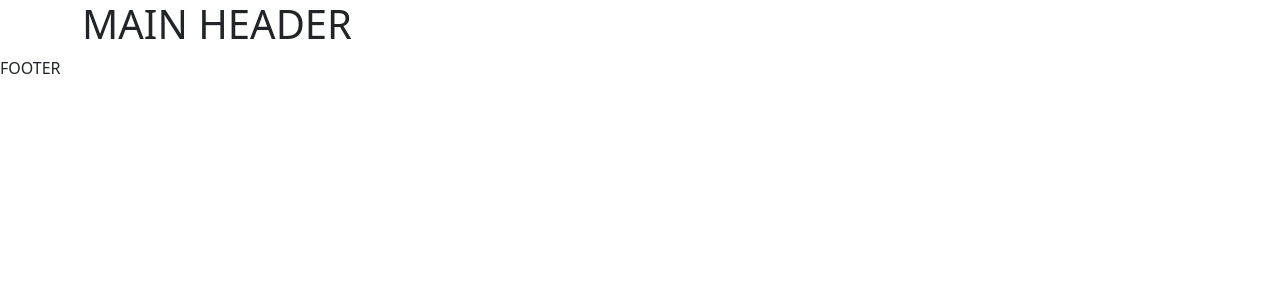
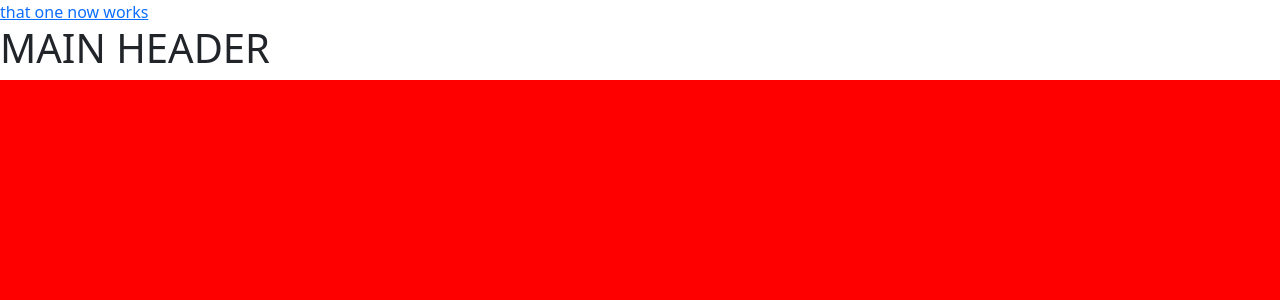
Before and after one commit to Central-core-code/central-core, a Next.js app: page / in a window 1280 px wide. Shown: the top 300 px of the page. Built offline with nearby package versions, Linux system fonts and the light colour scheme.

Commit message:
smooth behaviour

```diff
--- a/pages/index.js
+++ b/pages/index.js
@@ -1,4 +1,5 @@
 import Head from "next/head";
+import Link from "next/link";
 
 export default function Home() {
   return (
@@ -9,12 +10,16 @@ export default function Home() {
       </Head>
 
       <main>
-        <div className="container">
-          <h1>MAIN HEADER</h1>
-        </div>
+        <Link href="#footer">
+          <a>that one now works</a>
+        </Link>
+        <h1>MAIN HEADER</h1>
+        <div style={{ height: "3000px", backgroundColor: "red" }} />
       </main>
 
-      <footer>FOOTER</footer>
+      <footer id="footer" name="footer">
+        FOOTER
+      </footer>
     </div>
   );
 }
--- a/styles/index.scss
+++ b/styles/index.scss
@@ -1,5 +1,6 @@
 html,
 body {
+  scroll-behavior: smooth;
   padding: 0;
   margin: 0;
   font-family: -apple-system, BlinkMacSystemFont, Segoe UI, Roboto, Oxygen,
```
